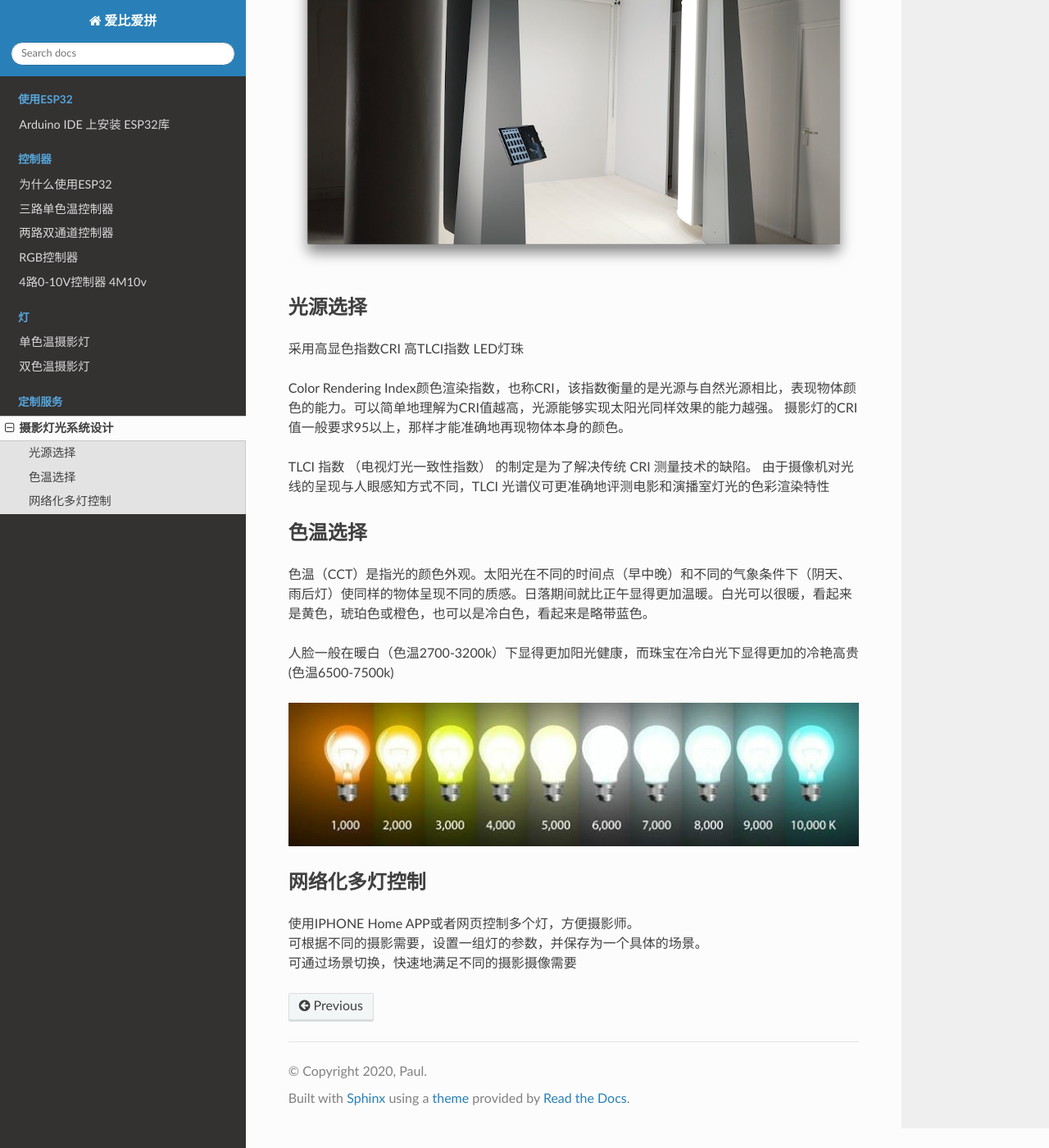
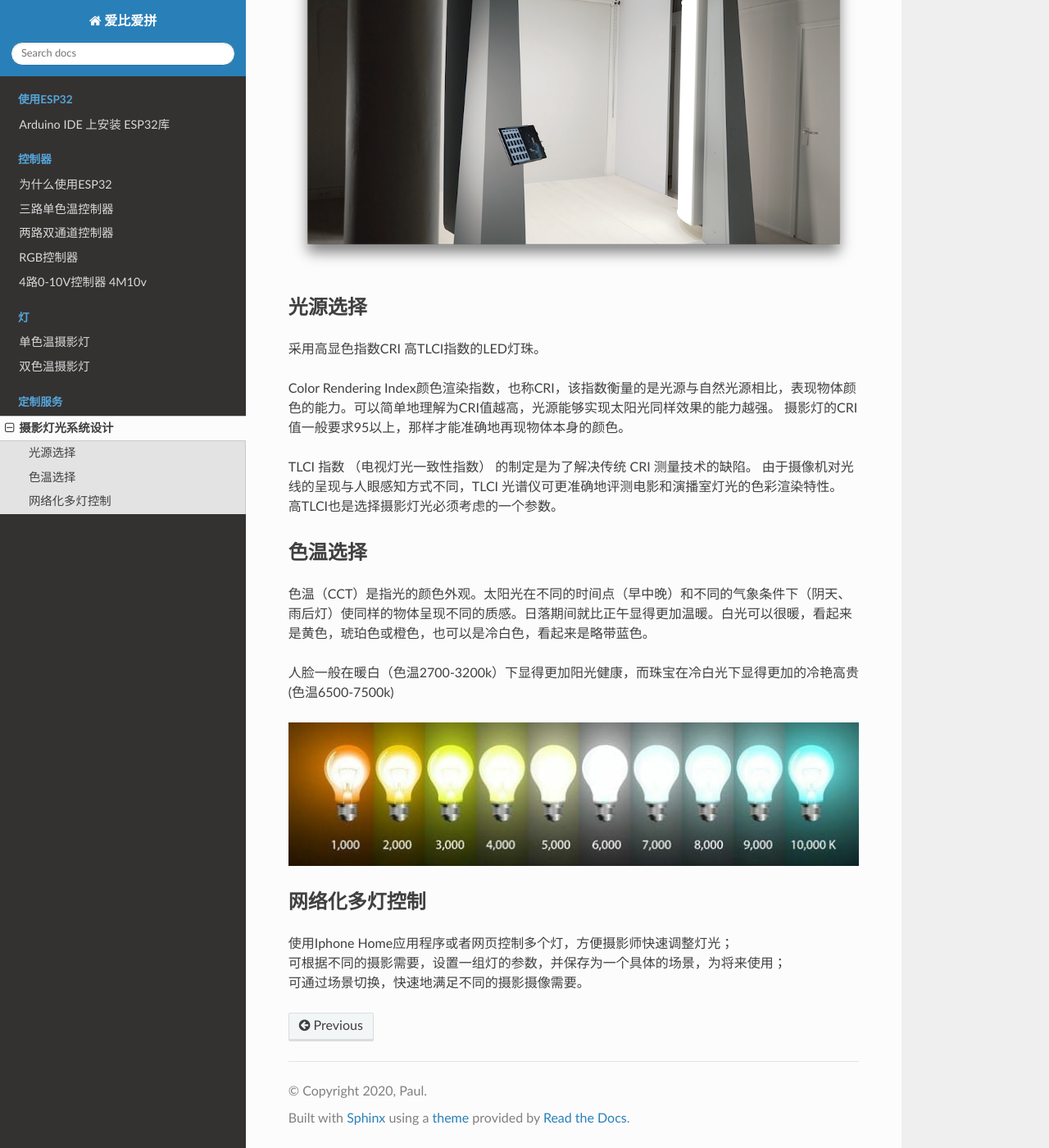
Before and after one commit to paultang/abapweb, a Sphinx documentation site: the page built from source/studio/photography.rst, in a window 1280 px wide and 1400 px high, scrolled down 297 px. Shown: the whole window at 82% size. Built offline with Sphinx 7.4.7 and the Read the Docs theme 2.0.0, drawn with Linux system fonts in a browser that asks for light colours.

Commit message:
Update photography.rst

```diff
--- a/source/studio/photography.rst
+++ b/source/studio/photography.rst
@@ -10,12 +10,13 @@
 光源选择
 ++++++++++++++++++++
 
-采用高显色指数CRI 高TLCI指数 LED灯珠
+采用高显色指数CRI 高TLCI指数的LED灯珠。
 
 Color Rendering Index颜色渲染指数，也称CRI，该指数衡量的是光源与自然光源相比，表现物体颜色的能力。可以简单地理解为CRI值越高，光源能够实现太阳光同样效果的能力越强。
 摄影灯的CRI值一般要求95以上，那样才能准确地再现物体本身的颜色。
 
-TLCI 指数 （电视灯光一致性指数） 的制定是为了解决传统 CRI 测量技术的缺陷。 由于摄像机对光线的呈现与人眼感知方式不同，TLCI 光谱仪可更准确地评测电影和演播室灯光的色彩渲染特性
+TLCI 指数 （电视灯光一致性指数） 的制定是为了解决传统 CRI 测量技术的缺陷。 由于摄像机对光线的呈现与人眼感知方式不同，TLCI 光谱仪可更准确地评测电影和演播室灯光的色彩渲染特性。
+高TLCI也是选择摄影灯光必须考虑的一个参数。
 
 色温选择
 +++++++++++++
@@ -28,6 +29,6 @@ TLCI 指数 （电视灯光一致性指数） 的制定是为了解决传统
 
 网络化多灯控制
 ++++++++++++++
-| 使用IPHONE Home APP或者网页控制多个灯，方便摄影师。
-| 可根据不同的摄影需要，设置一组灯的参数，并保存为一个具体的场景。
-| 可通过场景切换，快速地满足不同的摄影摄像需要
+| 使用Iphone Home应用程序或者网页控制多个灯，方便摄影师快速调整灯光；
+| 可根据不同的摄影需要，设置一组灯的参数，并保存为一个具体的场景，为将来使用；
+| 可通过场景切换，快速地满足不同的摄影摄像需要。
```
